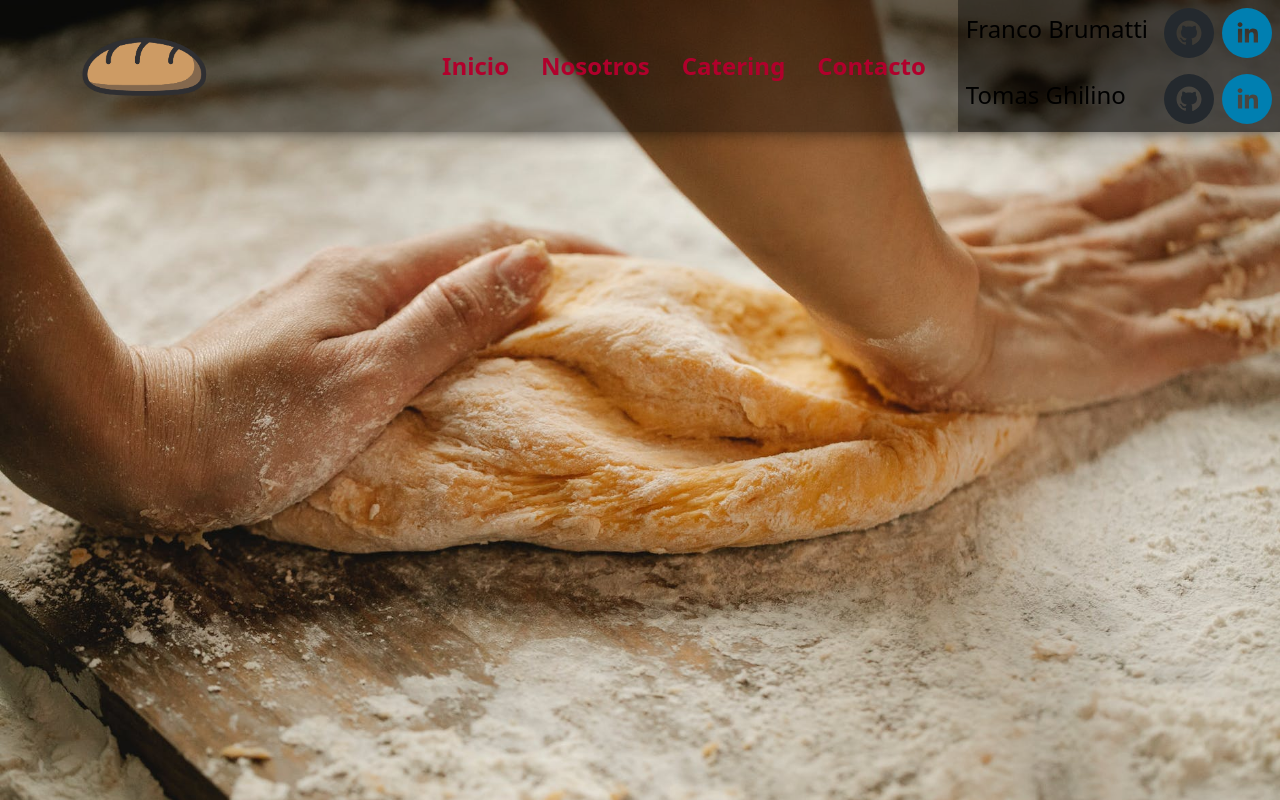
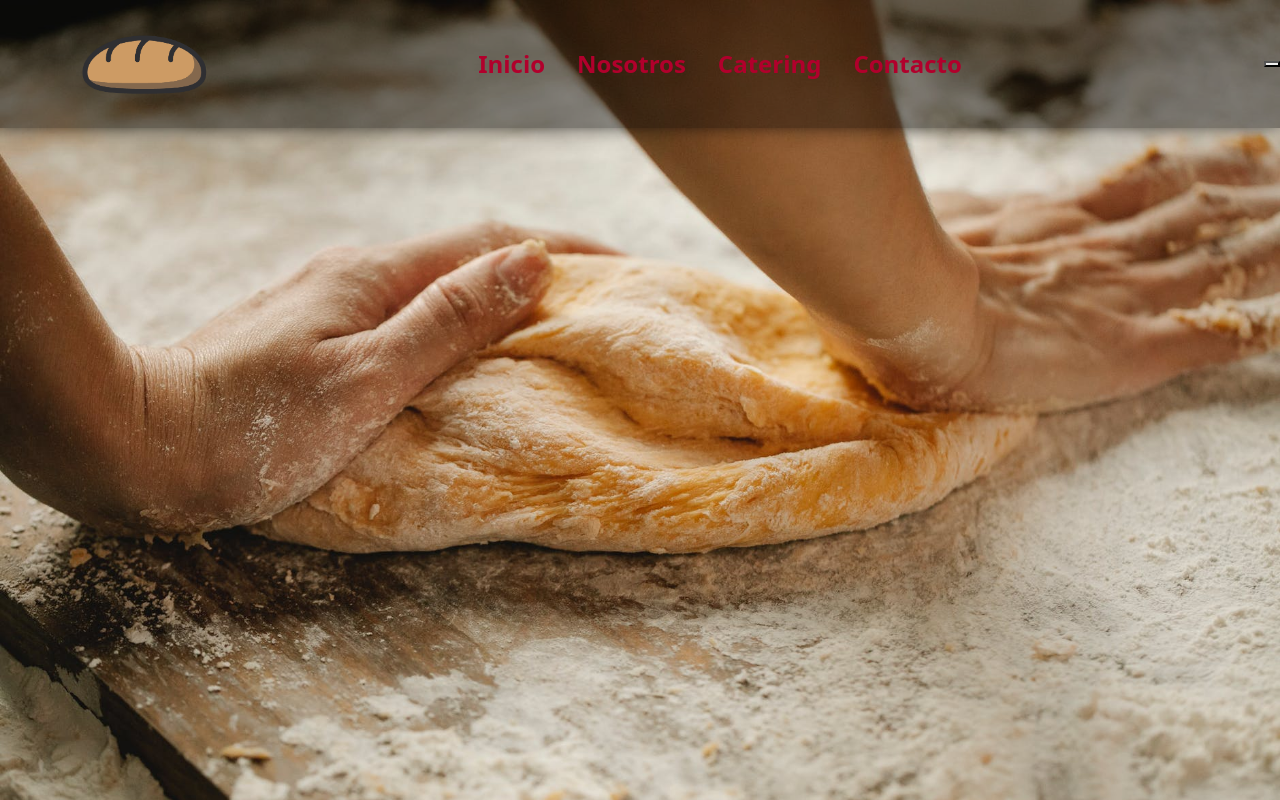
Before and after one commit to tomasghilino/panaderia, a React (Create React App) app: page / in a window 1280 px wide. Built offline with nearby package versions, Linux system fonts and the light colour scheme.

Commit message:
cambios a la nav y burguer menu

```diff
--- a/src/components/Navbar.jsx
+++ b/src/components/Navbar.jsx
@@ -24,6 +24,9 @@ const Navbar = () => {
         gap: 2rem;
         margin-right: 2rem;
         background-color: transparent;
+        @media (max-width: 1024px) {
+            display: none;
+        }
     `;
 
     const Boton = styled.a`
@@ -49,45 +52,52 @@ const Navbar = () => {
         }
     `;
 
-    const Redes = styled.div`
-        display: flex;
-        justify-content: space-between;
-        background-color: rgba(0, 0, 0, 0.4);
-        padding: .5rem;
-        gap: .5rem;
-        align-items: center;
-        color: #000000;
+    const BurguerMenu = styled.button`
+
     `;
+
+    // const Redes = styled.div`
+    //     display: flex;
+    //     justify-content: space-between;
+    //     background-color: rgba(0, 0, 0, 0.4);
+    //     padding: .5rem;
+    //     gap: .5rem;
+    //     align-items: center;
+    //     color: #000000;
+    // `;
+    // <div>
+    //     <Redes>
+    //         <h4>Franco Brumatti</h4>
+    //         <div className='d-flex flex-nowrap'>
+    //             <SocialIcon className='mx-2' url="https://github.com/FrancoBrumatti" network="github" />
+    //             <SocialIcon url="https://www.linkedin.com/in/franco-brumatti/" network="linkedin" />
+    //         </div>
+    //     </Redes>
+    //     <Redes>
+    //         <h4>Tomas Ghilino</h4>
+    //         <div className='d-flex flex-nowrap'>
+    //             <SocialIcon className='mx-2' url="https://github.com/FrancoBrumatti" network="github" />
+    //             <SocialIcon url="https://www.linkedin.com/in/franco-brumatti/" network="linkedin" />
+    //         </div>
+    //     </Redes>
+    // </div>
 
     return (
         <Nav>
             <Logo>
                 <img className='w-100 h-100' src='media/logo.png' alt="" />
             </Logo>
-            <div className='d-flex align-items-center'>
             <Botones>
                 <Boton>Inicio</Boton>
                 <Boton>Nosotros</Boton>
                 <Boton>Catering</Boton>
                 <Boton>Contacto</Boton>
             </Botones>
+            <BurguerMenu>
                 <div>
-                    <Redes>
-                        <h4>Franco Brumatti</h4>
-                        <div className='d-flex flex-nowrap'>
-                            <SocialIcon className='mx-2' url="https://github.com/FrancoBrumatti" network="github" />
-                            <SocialIcon url="https://www.linkedin.com/in/franco-brumatti/" network="linkedin" />
+
                 </div>
-                    </Redes>
-                    <Redes>
-                        <h4>Tomas Ghilino</h4>
-                        <div className='d-flex flex-nowrap'>
-                            <SocialIcon className='mx-2' url="https://github.com/FrancoBrumatti" network="github" />
-                            <SocialIcon url="https://www.linkedin.com/in/franco-brumatti/" network="linkedin" />
-                        </div>
-                    </Redes>
-                </div>
-            </div>
+            </BurguerMenu>
         </Nav>
     );
 }
```
Lines whose indentation alone changed are shown as unchanged.
